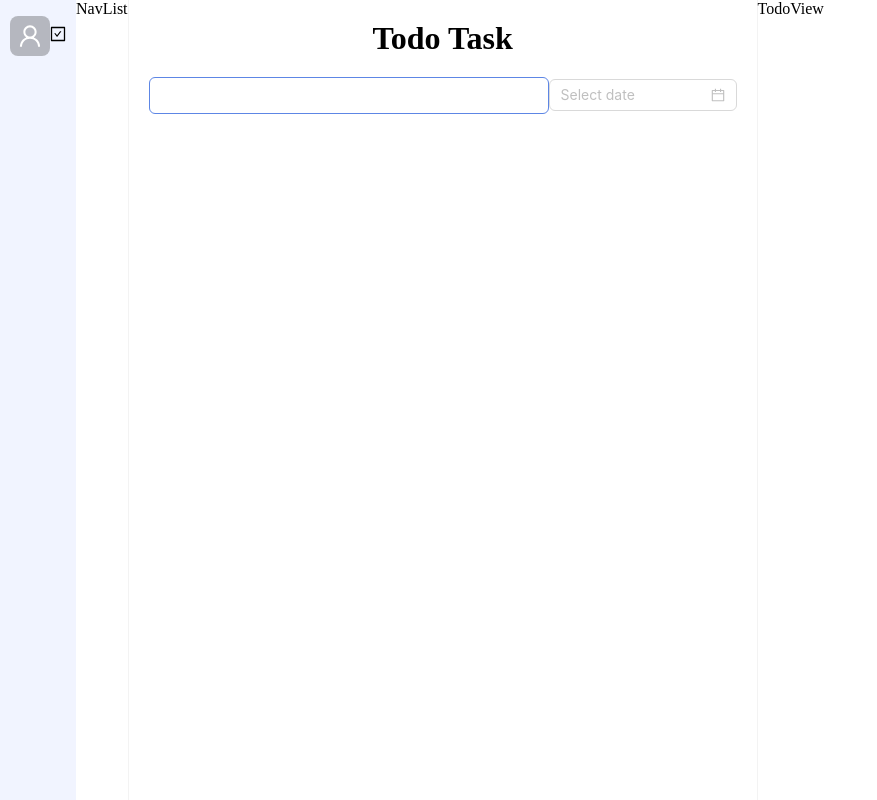
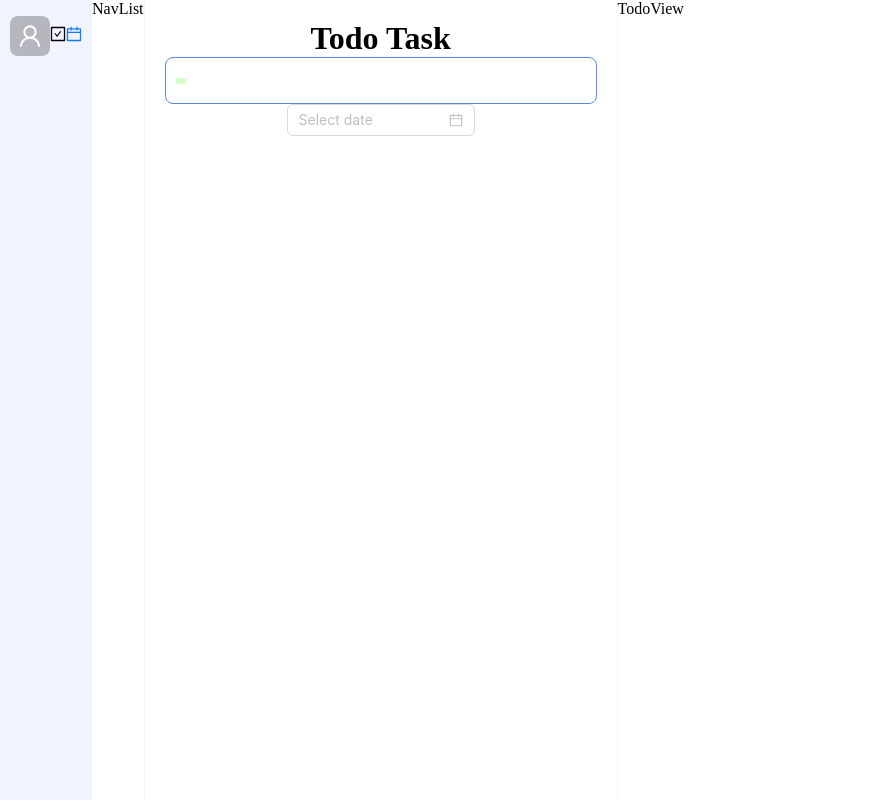
Before and after one commit to HabibullohUz/TickTick, a React (Create React App) app: page / in a window 1280 px wide. Shown: the whole page, without its empty margins (0-877 px from the left). Built offline with nearby package versions, Linux system fonts and the light colour scheme.

Commit message:
join with calendar on input

```diff
--- a/src/App.css
+++ b/src/App.css
@@ -12,13 +12,35 @@ body {
 
 .todo_input {
   /* background-color: #313131; */
-  border: 1px solid #5d86e5;
+  border: none;
   border-radius: 6px;
-  padding: 10px 8px;
-  margin-top: 20px;
+  padding: 10px 0;
   outline: none;
   color: #000;
   width: 400px;
+  border: none;
+}
+
+.todo_input:focus {
+  border: none;
+  outline: none;
+}
+
+.input-container {
+  display: flex;
+  justify-content: center;
+  align-items: center;
+  border: 1px solid #5d86e5;
+  padding: 5px 10px;
+  border-radius: 8px;
+}
+
+.days {
+  background-color: #42ff1c41;
+  border-radius: 5px;
+  padding: 3px 5px;
+  margin: 0;
+  height: max-content;
 }
 
 .container {
--- a/src/components/Sidebar.js
+++ b/src/components/Sidebar.js
@@ -1,4 +1,4 @@
-import { CheckSquareOutlined, UserOutlined } from '@ant-design/icons';
+import { CalendarTwoTone, CheckSquareOutlined, UserOutlined } from '@ant-design/icons';
 import { Avatar, Space } from 'antd';
 import React from 'react';
 
@@ -12,6 +12,7 @@ const App = () => (
     </Space>
 
     <CheckSquareOutlined />
+    <CalendarTwoTone />
   </div>
 
 );
--- a/src/components/TodoTask.js
+++ b/src/components/TodoTask.js
@@ -1,97 +1,84 @@
-import { DatePicker, Space } from 'antd'
-import moment from 'moment'
-import React, { useState } from 'react'
+import { DatePicker, Space } from "antd";
+import React, { useRef, useState } from "react";
+import moment from "moment";
 
 function TodoTask() {
-  const [date, setDate] = useState(null)
-  const [time, setTime] = useState('')
-  const [daySpan, setSpanDay] = useState('')
-  const weekDays = ["Monday", "Tuesday", "Wednesday", "Thursday", "Friday", "Saturday", "Sunday"]
+  const [date, setDate] = useState(null);
+  const [time, setTime] = useState("");
+  const [daySpan, setSpanDay] = useState("");
+  const inputRef = useRef();
+  const weekDays = [
+    "Monday",
+    "Tuesday",
+    "Wednesday",
+    "Thursday",
+    "Friday",
+    "Saturday",
+    "Sunday",
+  ];
 
   function getWeekdayInMonth(event) {
-    let e = event.target.value
+    let e = event.target.value;
 
     weekDays.map((weekDay) => {
       if (e.includes(weekDay)) {
-        setSpanDay(weekDay)
-        const week = moment().day(weekDay)._d
-        setDate(moment(moment(week).format('YYYY-MM-DD')))
+        setSpanDay(weekDay);
+        inputRef.current.value = "";
+
+        const week = moment().day(weekDay)._d;
+        console.log(week);
+        setDate("2023-09-25");
       }
-    })
+    });
 
     if (e.length >= 5) {
-      checkTime(e.slice(-5))
+      checkTime(e.slice(-5));
     }
   }
 
   const onChange = (date, dateString) => {
-    console.log(date, dateString);
+    console.log(date);
   };
 
   const checkTime = (time) => {
-    if (!isNaN(time[0]) && !isNaN(time[1]) && time[2] === ":" && !isNaN(time[3]) && !isNaN(time[4])) {
-      setTime(time)
+    if (
+      !isNaN(time[0]) &&
+      !isNaN(time[1]) &&
+      time[2] === ":" &&
+      !isNaN(time[3]) &&
+      !isNaN(time[4])
+    ) {
+      setTime(time);
     }
-  }
+  };
+
+  const catchBackspace = (e) => {
+    if (e.code === "Backspace" && inputRef.current.value === "") {
+      inputRef.current.value = daySpan;
+      setSpanDay("");
+    }
+  };
 
   return (
-    <div className='todoTask__wrapper'>
+    <div className="todoTask__wrapper">
       <h1>Todo Task</h1>
-      <span>{daySpan}</span>
-      <input className='todo_input' type="text" onChange={getWeekdayInMonth} />
+      <div className="input-container">
+        <div className="days">{daySpan}</div>
+        <input
+          ref={inputRef}
+          className="todo_input"
+          type="text"
+          onChange={getWeekdayInMonth}
+          onKeyDown={(e) => catchBackspace(e)}
+        />
+      </div>
 
-      <span >{time}</span>
+      <span>{time}</span>
       <Space direction="vertical">
-        <DatePicker onChange={onChange} value={date} format="YYYY-MM-DD" />
+        <DatePicker defaultValue={date} format={"YYYY-MM-DD"} />
       </Space>
     </div>
-  )
+  );
 }
 
-export default TodoTask
-
-
-
-
-
-
-
-// import React, { useState } from 'react';
-// import { DatePicker } from 'antd';
-// import moment from 'moment';
-
-// const DatePickerExample = () => {
-//   const [selectedDate, setSelectedDate] = useState(moment('2023-09-29'));
-
-//   const handleDateChange = (date) => {
-//     setSelectedDate(date);
-//   };
-
-//   const disabledDate = (current) => {
-//     // Bugungi sanani olib olamiz
-//     const today = moment();
-//     // Hafta kunlarini tartiblangan ro'yhat
-//     const weekdays = [1, 2, 3, 4, 5, 6, 0]; // Dushanba - Yakshanba
-
-//     // Agar tanlangan sananing hafta kunidagi indeks weekdays ro'yhatida bo'lmasa, tanlashni o'chiramiz
-//     if (!weekdays.includes(current.day())) {
-//       return true;
-//     }
-//     // Bugundan oldinligini tekshirish
-//     return current.isBefore(today, 'day');
-//   };
-
-//   return (
-//     <div>
-//       <DatePicker
-//         value={selectedDate}
-//         onChange={handleDateChange}
-//         format="YYYY-MM-DD"
-//         disabledDate={disabledDate}
-//       />
-//       <p>Selected Date: {selectedDate ? selectedDate.format('YYYY-MM-DD') : 'None'}</p>
-//     </div>
-//   );
-// };
-
-// export default DatePickerExample;
+export default TodoTask;
```
